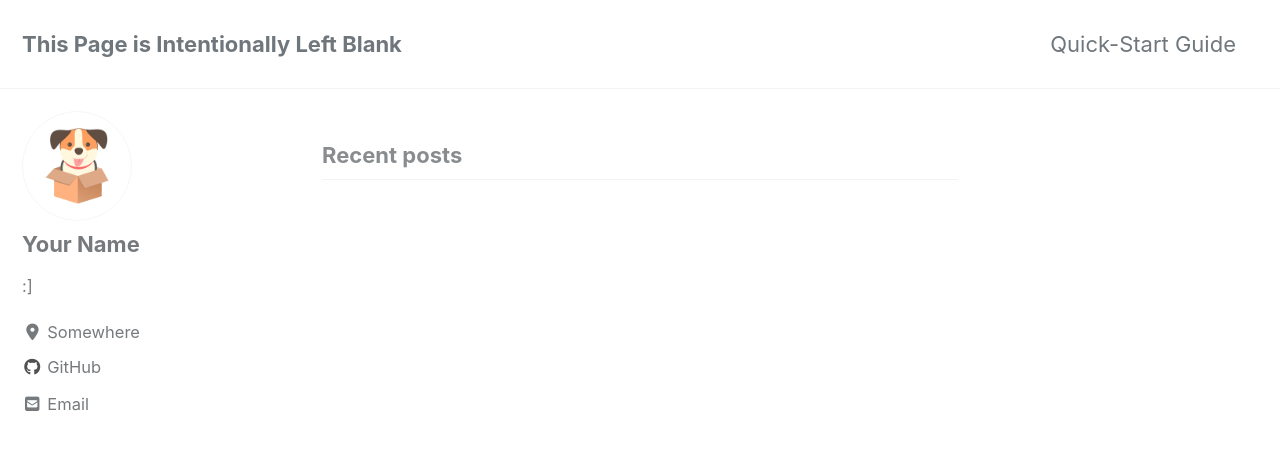
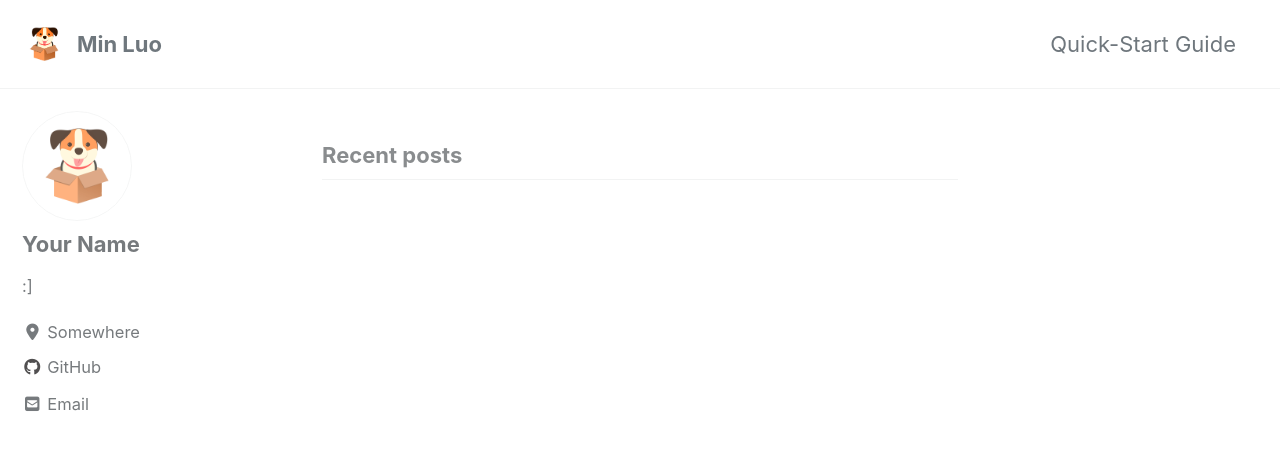
Before and after one commit to hminluo/hminluo.github.io, a Jekyll site: the page built from index.html, in a window 1280 px wide and 900 px high. Shown: the top 450 px of the window. Built offline with Jekyll 4.4.1, drawn with Linux system fonts in a browser that asks for light colours; cached includes are drawn as plain includes; nearby versions of some CDN libraries; the list of posts is cut into pages by our own code.

Commit message:
Update _config.yml

```diff
--- a/_config.yml
+++ b/_config.yml
@@ -16,7 +16,7 @@ minimal_mistakes_skin    : "default" # "air", "aqua", "contrast", "dark", "dirt"
 
 # Site Settings
 locale                   : "en-US"
-title                    : "This Page is Intentionally Left Blank"
+title                    : "This Page is Unintentionally Left Blank"
 title_separator          : "-"
 subtitle                 : # site tagline that appears below site title in masthead
 name                     : "Min Luo"
@@ -25,8 +25,8 @@ url                      : # the base hostname & protocol for your site e.g. "ht
 baseurl                  : # the subpath of your site, e.g. "/blog"
 repository               : # GitHub username/repo-name e.g. "mmistakes/minimal-mistakes"
 teaser                   : # path of fallback teaser image, e.g. "/assets/images/500x300.png"
-logo                     : # path of logo image to display in the masthead, e.g. "/assets/images/88x88.png"
-masthead_title           : # overrides the website title displayed in the masthead, use " " for no title
+logo                     : "/assets/images/bio-photo.png"
+masthead_title           : "Min Luo"
 # breadcrumbs            : false # true, false (default)
 words_per_minute         : 200
 comments:
@@ -294,3 +294,10 @@ defaults:
       comments: # true
       share: true
       related: true
+ # _pages
+  - scope:
+      path: ""
+      type: pages
+    values:
+      layout: single
+      author_profile: true
```
